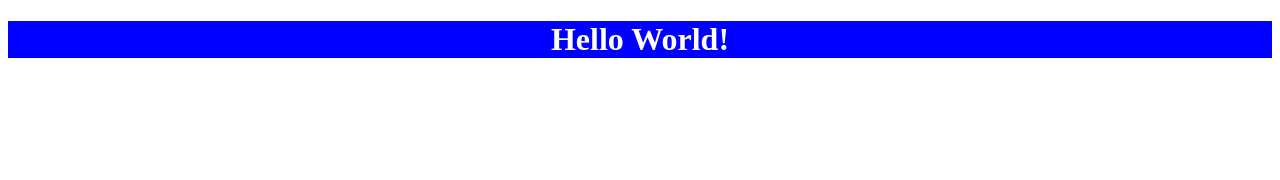
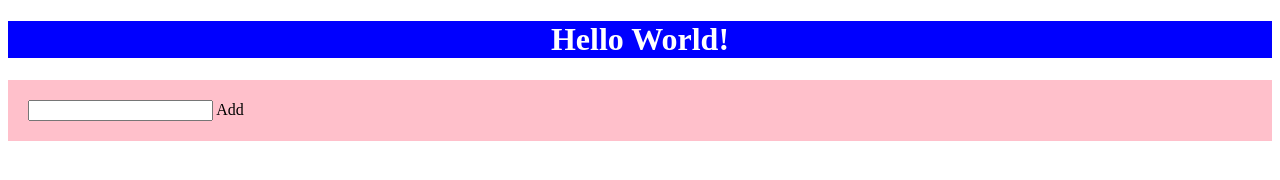
Before and after one commit to Jasleenkaur1998/Practice-sesssions, a plain HTML site: page index.html in a window 1280 px wide. Drawn offline with Linux system fonts and the light colour scheme.

Commit message:
changes done

```diff
--- a/index.html
+++ b/index.html
@@ -11,5 +11,9 @@
     <h1>
         Hello World!
     </h1>
+    <div class="container">
+        <input type="text">
+        <label for="submit">Add</label>
+    </div>
 </body>
 </html>
--- a/styles/styles.css
+++ b/styles/styles.css
@@ -3,3 +3,8 @@ h1 {
     color:white;
     text-align: center;
 }
+
+div {
+    background-color: pink;
+    padding:20px;
+}
```
